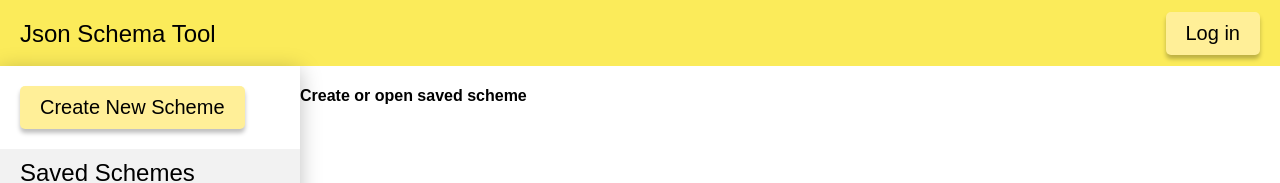
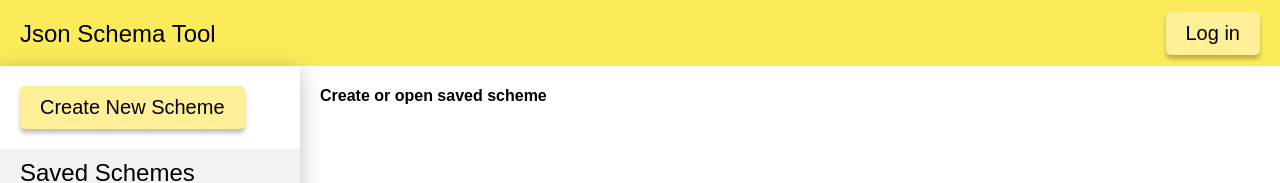
Before and after one commit to IDSAD-XL/json-schema-validator, a React (Create React App) app in the folder client/: page / in a window 1280 px wide. Shown: the top 183 px of the page. Built offline with nearby package versions, Linux system fonts and the light colour scheme; a web font is replaced by a local one.

Commit message:
changes (12)

```diff
--- a/client/src/Assets/Styles/App.scss
+++ b/client/src/Assets/Styles/App.scss
@@ -5,6 +5,7 @@
 @import "Components/Modal";
 @import "Components/Link";
 @import "Components/Header";
+@import "Components/Workspace";
 
 #root {
   display: flex;
--- a/client/src/Assets/Styles/Components/Workspace.scss
+++ b/client/src/Assets/Styles/Components/Workspace.scss
@@ -1,5 +1,9 @@
 .workspace {
   flex-grow: 1;
+
+  &-wrapper {
+    padding: 0 20px ;
+  }
 
   &__header {
     background: #F2F2F2;
--- a/client/src/Components/Workspace.tsx
+++ b/client/src/Components/Workspace.tsx
@@ -50,7 +50,7 @@ function JsonSchemaValidator() {
     })
 
     return (
-        <>
+        <div className="workspace-wrapper">
             {!activeScheme && <h4>Create or open saved scheme</h4>}
             {activeScheme &&
                 <div className="workspace">
@@ -106,7 +106,7 @@ function JsonSchemaValidator() {
                   <button onClick={validate}>Validate</button>
                 </div>
             }
-        </>
+        </div>
     );
 }
 
```
Also changed, not shown: 1 other file (tests, documents, lock files or other folders).
